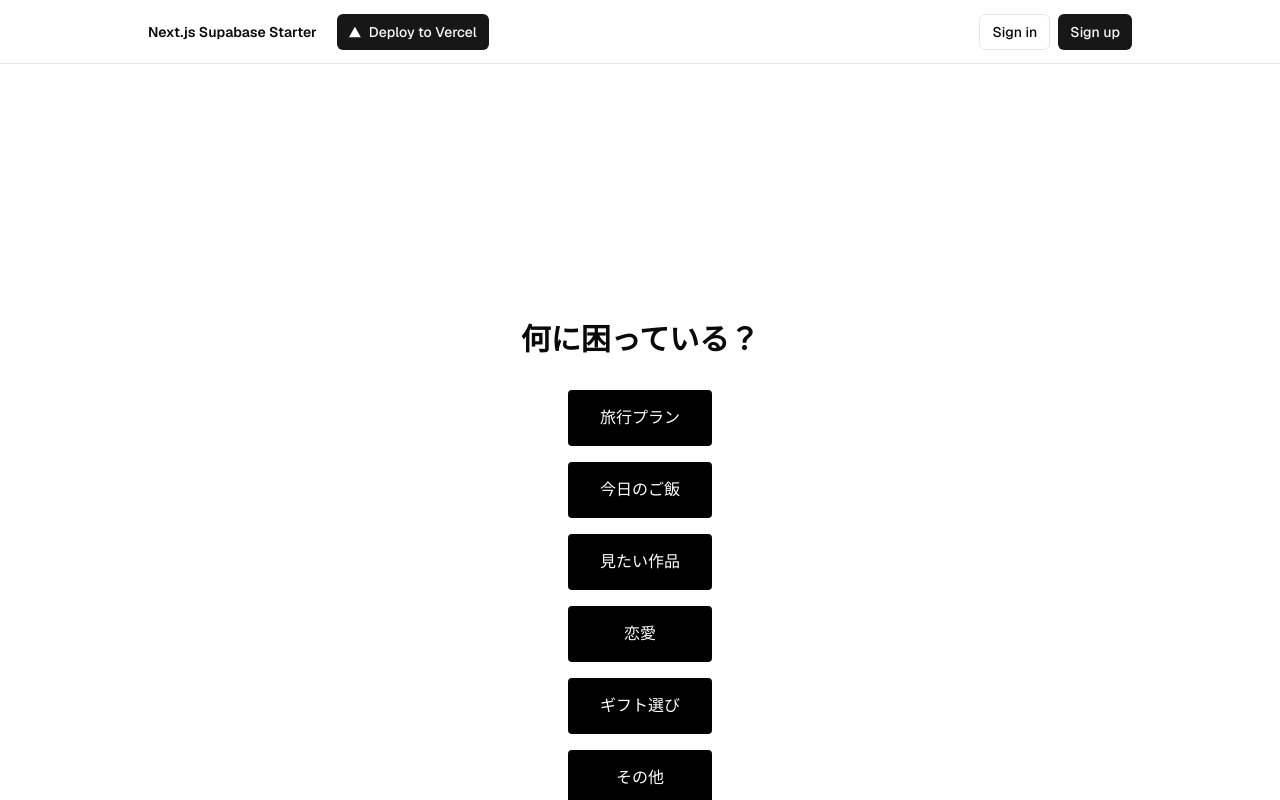
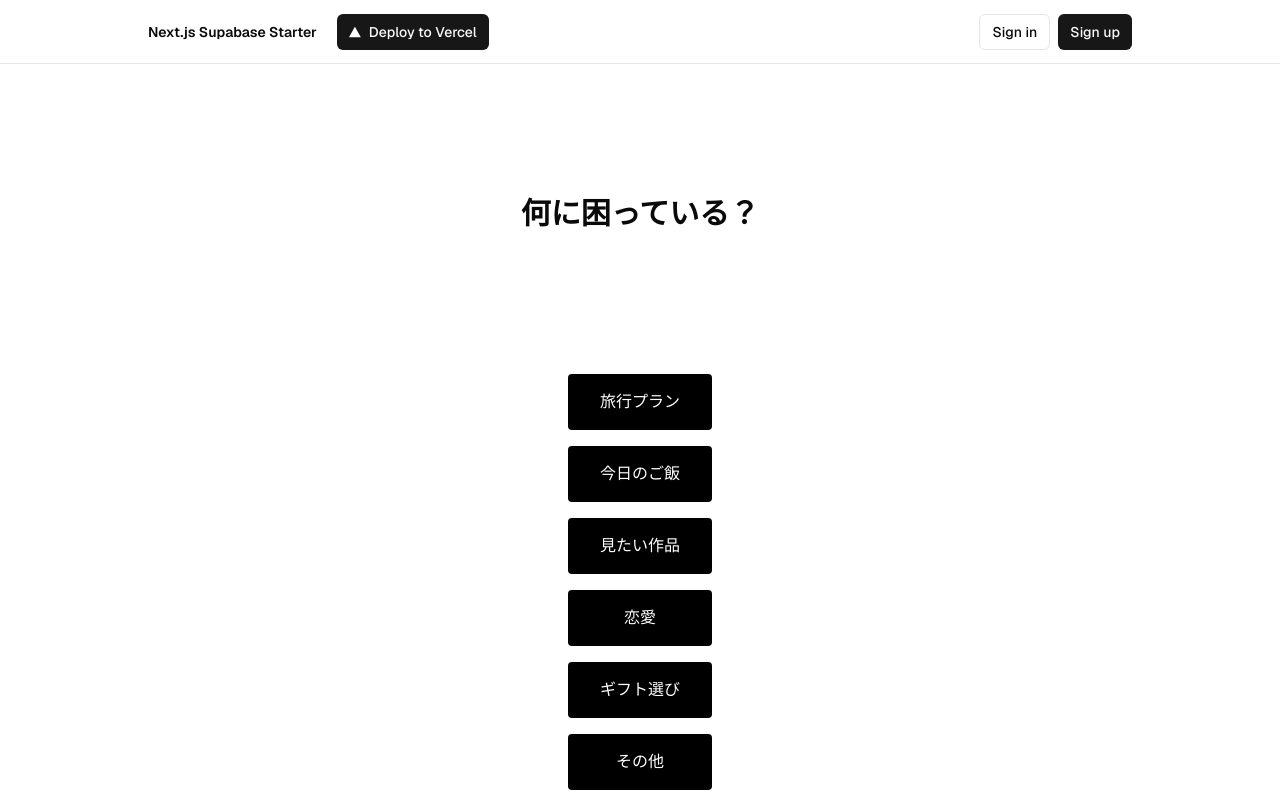
Before and after one commit to Aoki-Dai/choice-buddy, a Next.js app: page /choices in a window 1280 px wide. Shown: the top 800 px of the page. Built offline with nearby package versions, Linux system fonts and the light colour scheme; no server answers.

Commit message:
選択肢ページのレイアウトを調整しました。

```diff
--- a/app/choices/page.tsx
+++ b/app/choices/page.tsx
@@ -1,7 +1,7 @@
 export default function Choices() {
   return (
-    <div className="flex flex-col items-center justify-center min-h-screen bg-white">
-      <h1 className="text-3xl font-bold mb-8">何に困っている？</h1>
+    <div className="flex flex-col items-center justify-between h-screen bg-white">
+      <h1 className="text-3xl font-bold mt-8">何に困っている？</h1>
       <div className="flex flex-col gap-4">
         <button className="px-8 py-4 bg-black text-white rounded">旅行プラン</button>
         <button className="px-8 py-4 bg-black text-white rounded">今日のご飯</button>
@@ -10,6 +10,7 @@ export default function Choices() {
         <button className="px-8 py-4 bg-black text-white rounded">ギフト選び</button>
         <button className="px-8 py-4 bg-black text-white rounded">その他</button>
       </div>
+      <div className="mb-8"></div>
     </div>
   );
 }
```
